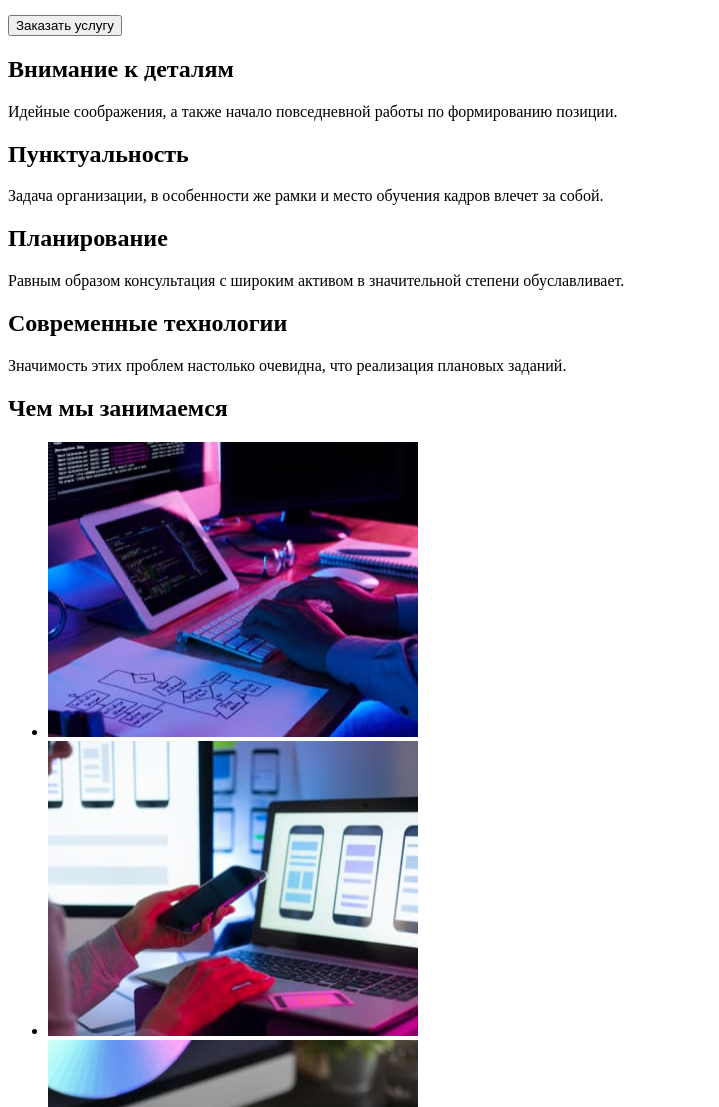
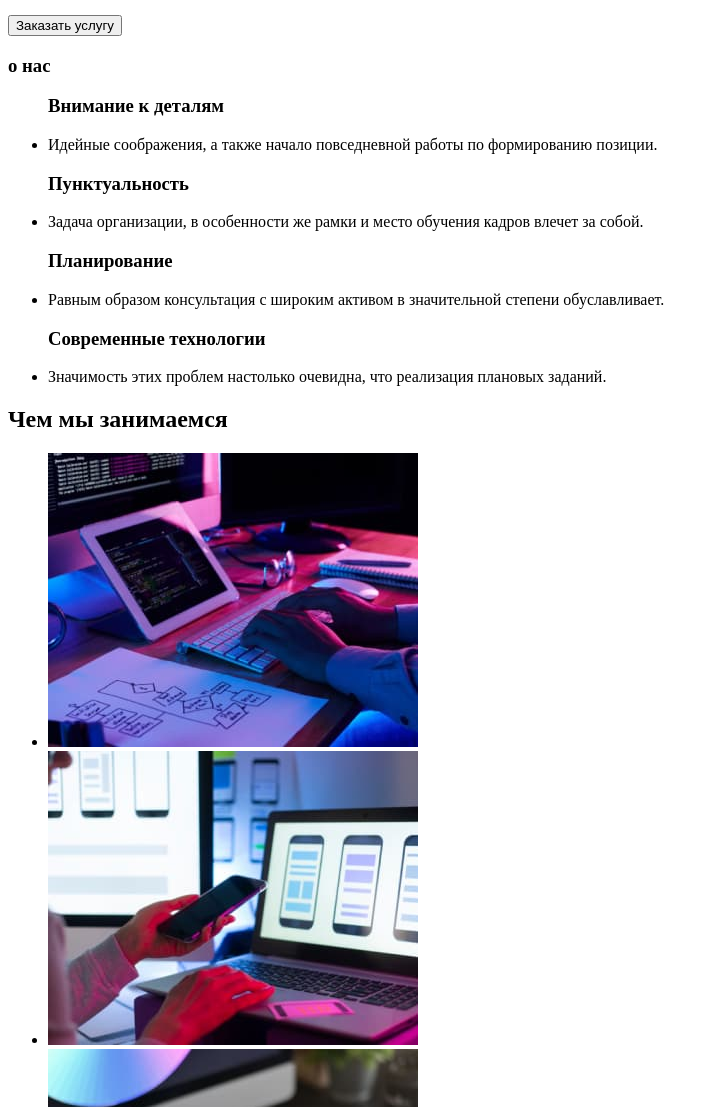
Before and after one commit to Alexey-Tsil/goit-markup-hw-01, a plain HTML site: page index.html in a window 1280 px wide. Shown: the part 200-1307 px from the top of the page, without its empty margins (0-719 px from the left). Drawn offline with Linux system fonts and the light colour scheme.

Commit message:
переделка

```diff
--- a/index.html
+++ b/index.html
@@ -39,26 +39,37 @@
       <button type="button">Заказать услугу</button>
     </section>
     <section>
-      <h2>Внимание к деталям</h2>
+         <h3> о нас</h3>
+      <ul>
+        <h3>Внимание к деталям</h3>
+        <li>
           <p>Идейные соображения, а также начало повседневной работы по формированию позиции.</p>
-      <h2>Пунктуальность</h2>
+        </li>
+        <h3>Пунктуальность</h3>
+        <li>
           <p>Задача организации, в особенности же рамки и место обучения кадров влечет за собой.</p>
-      <h2>Планирование</h2>
+        </li>
+        <h3>Планирование</h3>
+        <li>
           <p>Равным образом консультация с широким активом в значительной степени обуславливает.</p>
-      <h2>Современные технологии</h2>
+        </li>
+        <h3>Современные технологии</h3>
+        <li>
             <p>Значимость этих проблем настолько очевидна, что реализация плановых заданий.</p>
+        </li>
+      </ul>
     </section>
     <section>
       <h2>Чем мы занимаемся</h2>
       <ul>
         <li>
-          <img src="./images/about/img.jpg" alt="верстка сайта" width="370" height="295">
+          <img src="./images/about/img.jpg" alt="верстка сайта" width="370" height="294">
         </li>
         <li>
-          <img src="./images/about/img-1.jpg" alt="мобильные приложения" width="370" height="295">
+          <img src="./images/about/img-1.jpg" alt="мобильные приложения" width="370" height="294">
         </li>
         <li>
-          <img src="./images/about/img-2.jpg" alt="дизайн" width="370" height="295">
+          <img src="./images/about/img-2.jpg" alt="дизайн" width="370" height="294">
         </li>
       </ul>
     </section>
@@ -90,8 +101,8 @@
   </main>
   <footer>
     <a href="index.html">WebStudio</a>
+    <address>
       <ul>
-
           <li>
             <a href="https://goo.gl/maps/5bBQVTgr3pEhUs8NA" target="_blank" rel="noopener noreferrer">г. Киев, пр-т Леси Украинки, 26</a>
             </li>
@@ -102,6 +113,7 @@
             <a href="tel:+380991111111">+38 099 111 11 11</a>
             </li>
         </ul>
+    </address>
   </footer>
 </body>
 </html>
```
Lines whose indentation alone changed are shown as unchanged.
